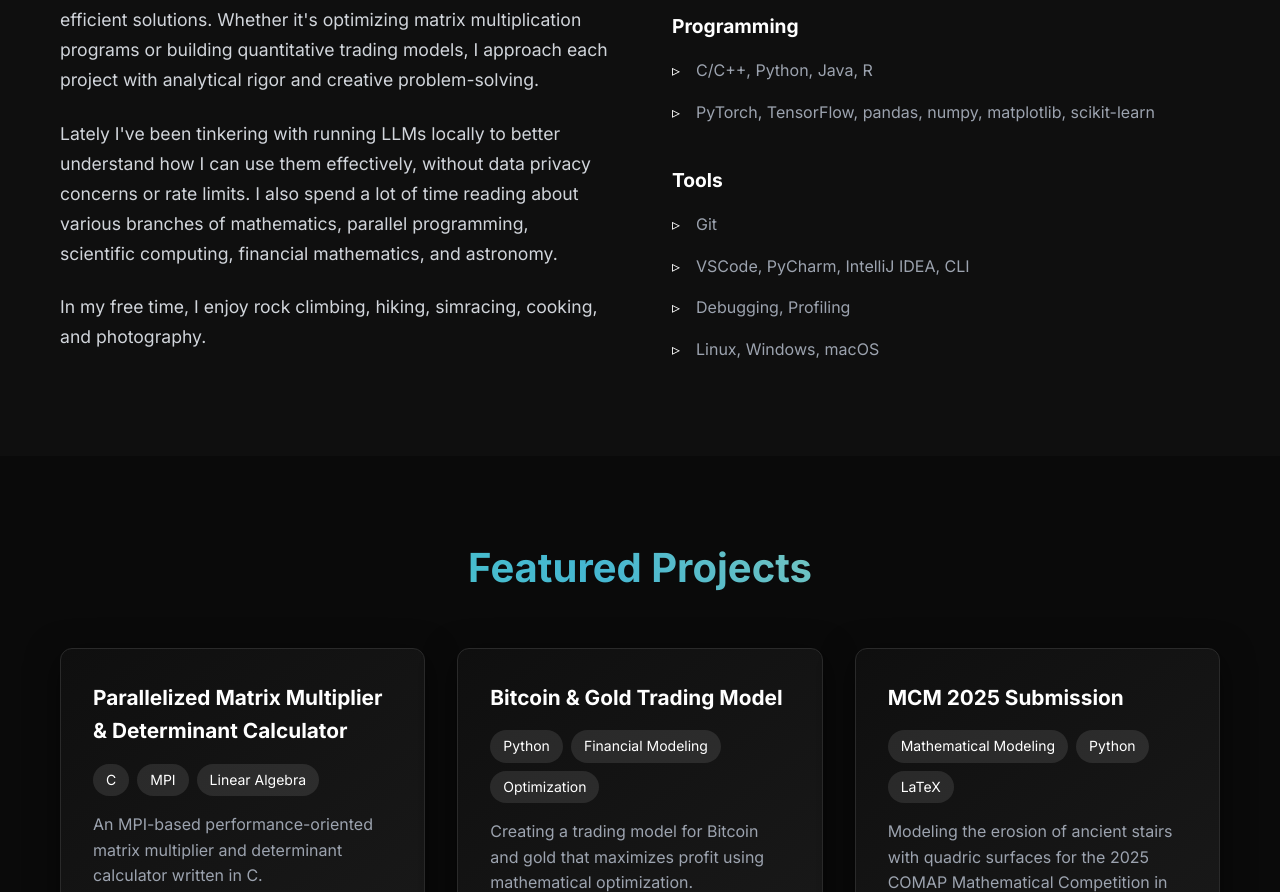
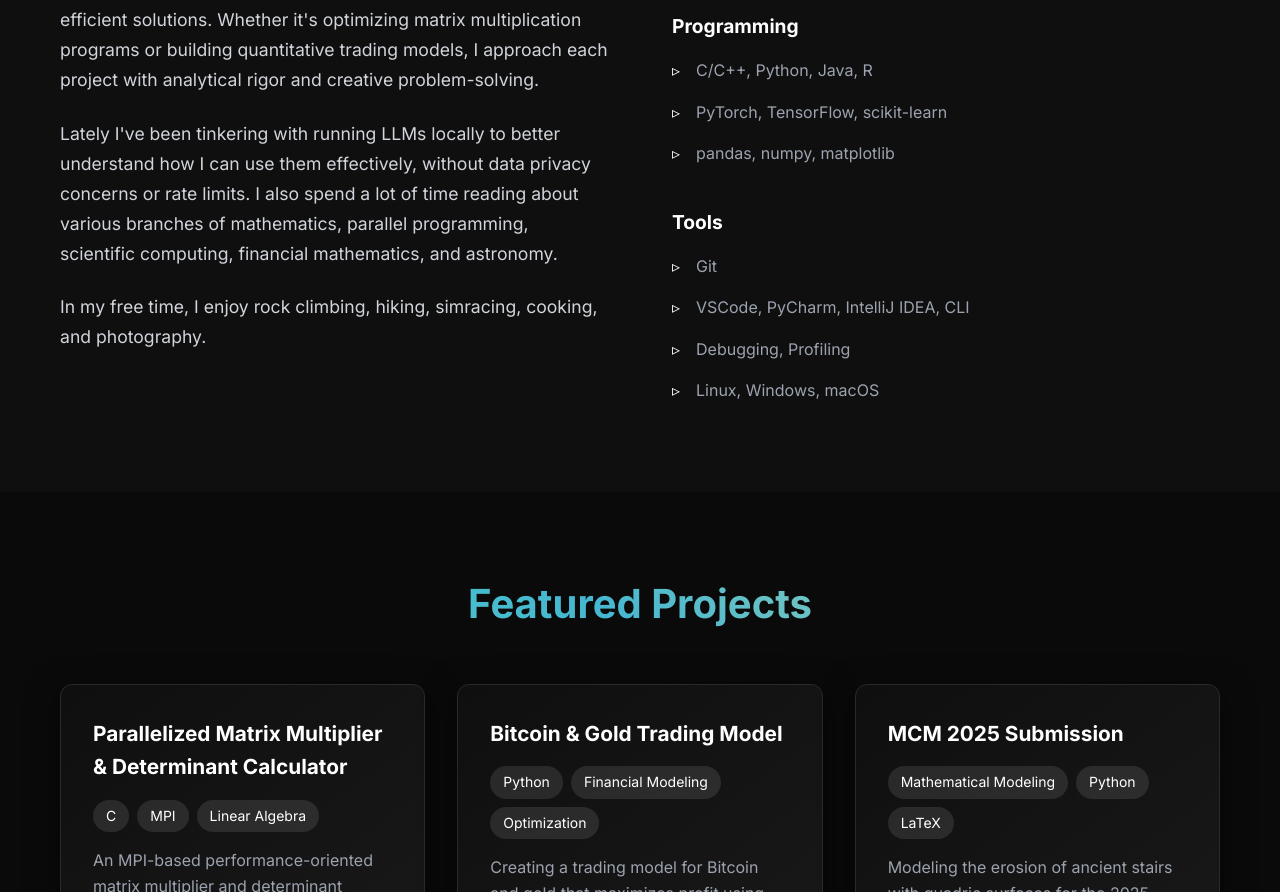
Before and after one commit to ahad-jiva/portfolio_site, a website: page index.html in a window 1280 px wide. Shown: the part 1280-2172 px from the top of the page. Drawn offline with Linux system fonts and the light colour scheme.

Commit message:
small wording changes

```diff
--- a/index.html
+++ b/index.html
@@ -113,7 +113,8 @@
                             <h4>Programming</h4>
                             <ul>
                                 <li>C/C++, Python, Java, R</li>
-                                <li>PyTorch, TensorFlow, pandas, numpy, matplotlib, scikit-learn</li>
+                                <li>PyTorch, TensorFlow, scikit-learn</li>
+                                <li>pandas, numpy, matplotlib</li>
                             </ul>
                         </div>
                         <div class="skill-category">
```
